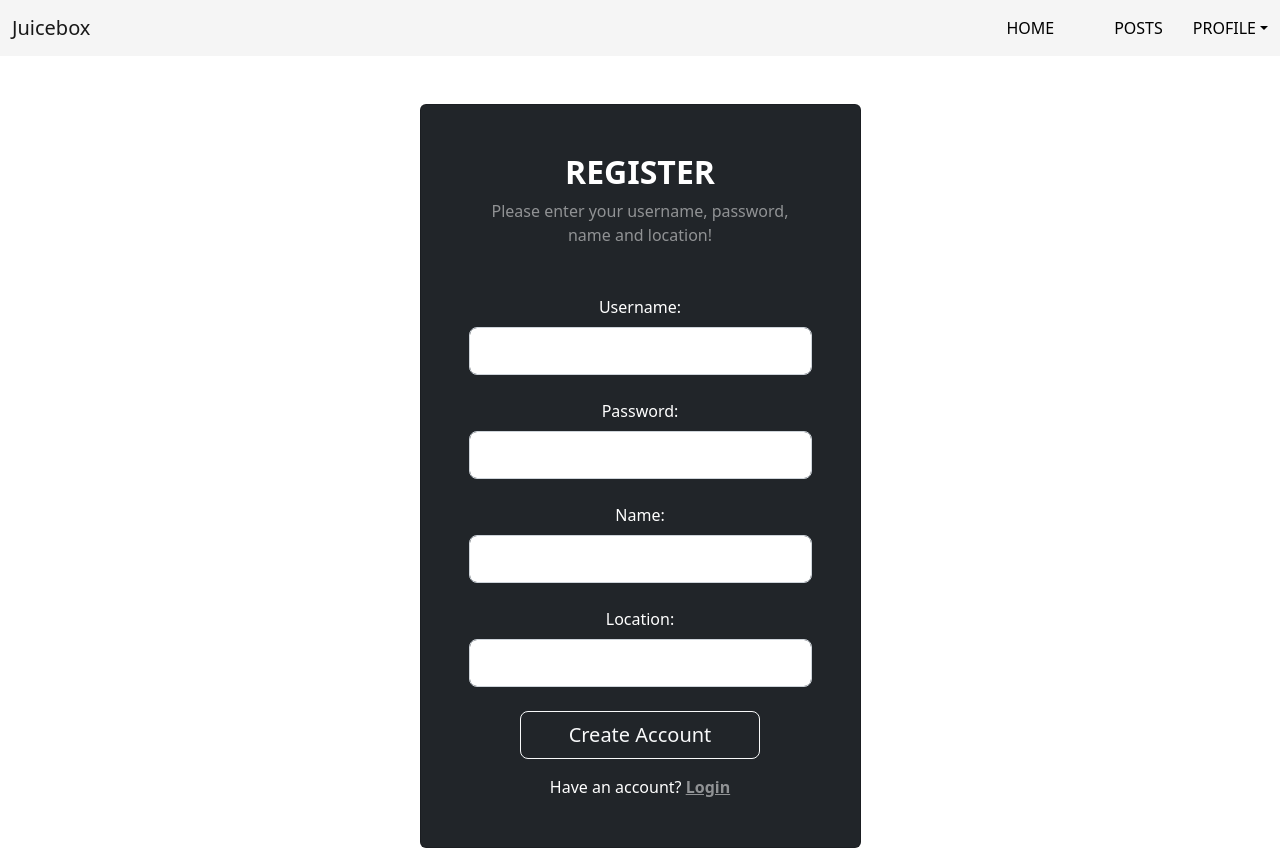
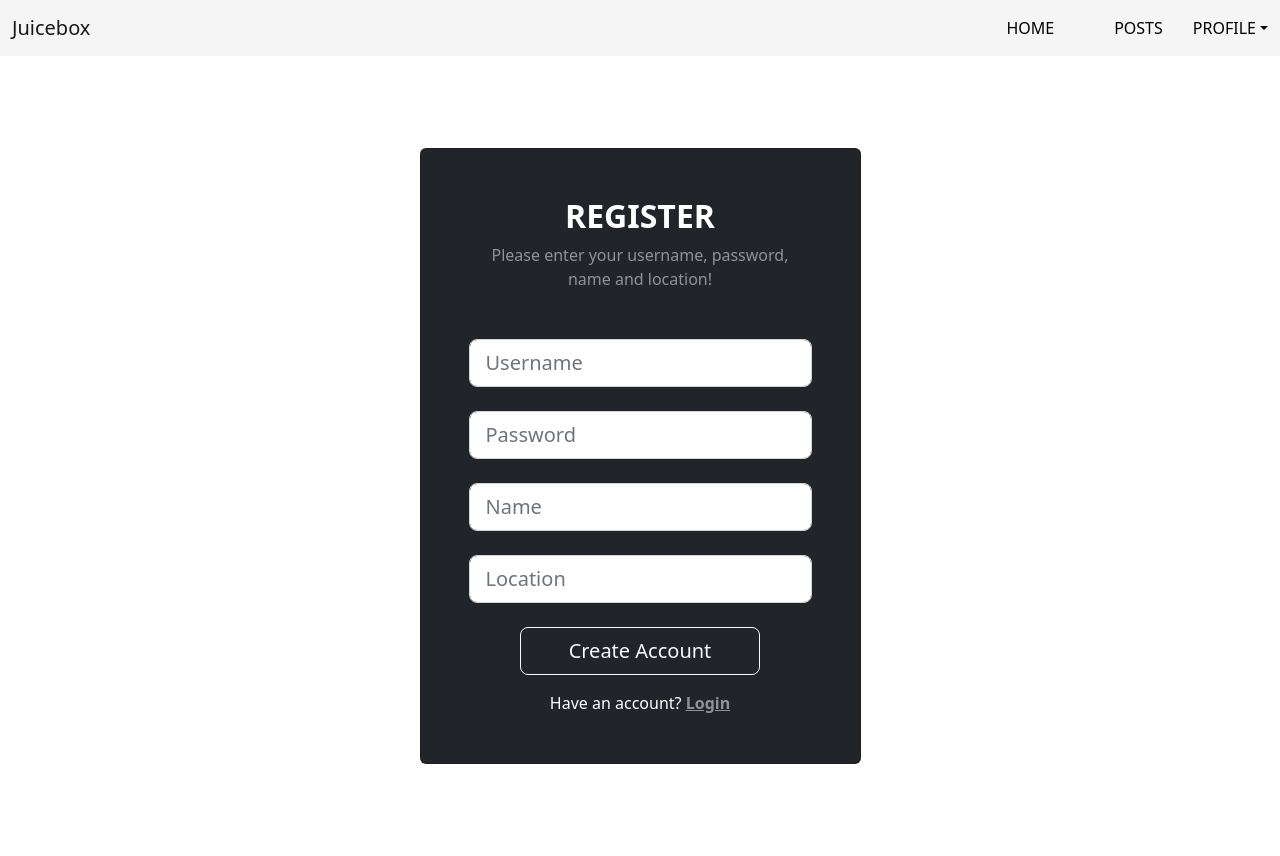
Before and after one commit to AMT98/Juicebox-UI, a React (Create React App) app: page /register in a window 1280 px wide. Built offline with nearby package versions, Linux system fonts and the light colour scheme.

Commit message:
change styling for login and register form to have placeholder text inside inputs

```diff
--- a/src/components/Login.jsx
+++ b/src/components/Login.jsx
@@ -35,22 +35,22 @@ const Login = () => {
                   </p>
                   <form onSubmit={handleSubmit}>
                     <div className='form-outline form-white mb-4'>
-                      <label className='form-label'>Username:</label>
                       <input
                         className='form-control form-control-lg'
                         type='text'
                         name='username'
                         value={username}
+                        placeholder='Username'
                         onChange={(e) => setUsername(e.target.value)}
                       />
                     </div>
                     <div className='form-outline form-white mb-4'>
-                      <label className='form-label'>Password:</label>
                       <input
                         className='form-control form-control-lg'
                         type='password'
                         name='password'
                         value={password}
+                        placeholder='Password'
                         onChange={(e) => setPassword(e.target.value)}
                       />
                     </div>
--- a/src/components/Register.jsx
+++ b/src/components/Register.jsx
@@ -39,45 +39,45 @@ const Register = () => {
                 </p>
                 <form onSubmit={handleSubmit}>
                   <div className='form-outline form-white mb-4'>
-                    <label className='form-label'>Username:</label>
                     <input
                       className='form-control form-control-lg'
                       type='text'
                       name='username'
                       value={username}
+                      placeholder='Username'
                       onChange={(e) => setUsername(e.target.value)}
                       required
                     />
                   </div>
                   <div className='form-outline form-white mb-4'>
-                    <label className='form-label'>Password:</label>
                     <input
                       className='form-control form-control-lg'
                       type='text'
                       name='password'
                       value={password}
+                      placeholder='Password'
                       onChange={(e) => setPassword(e.target.value)}
                       required
                     />
                   </div>
                   <div className='form-outline form-white mb-4'>
-                    <label className='form-label'>Name:</label>
                     <input
                       className='form-control form-control-lg'
                       type='text'
                       name='name'
                       value={name}
+                      placeholder='Name'
                       onChange={(e) => setName(e.target.value)}
                       required
                     />
                   </div>
                   <div className='form-outline form-white mb-4'>
-                    <label className='form-label'>Location:</label>
                     <input
                       className='form-control form-control-lg'
                       type='text'
                       name='location'
                       value={location}
+                      placeholder='Location'
                       onChange={(e) => setLocation(e.target.value)}
                       required
                     />
```
